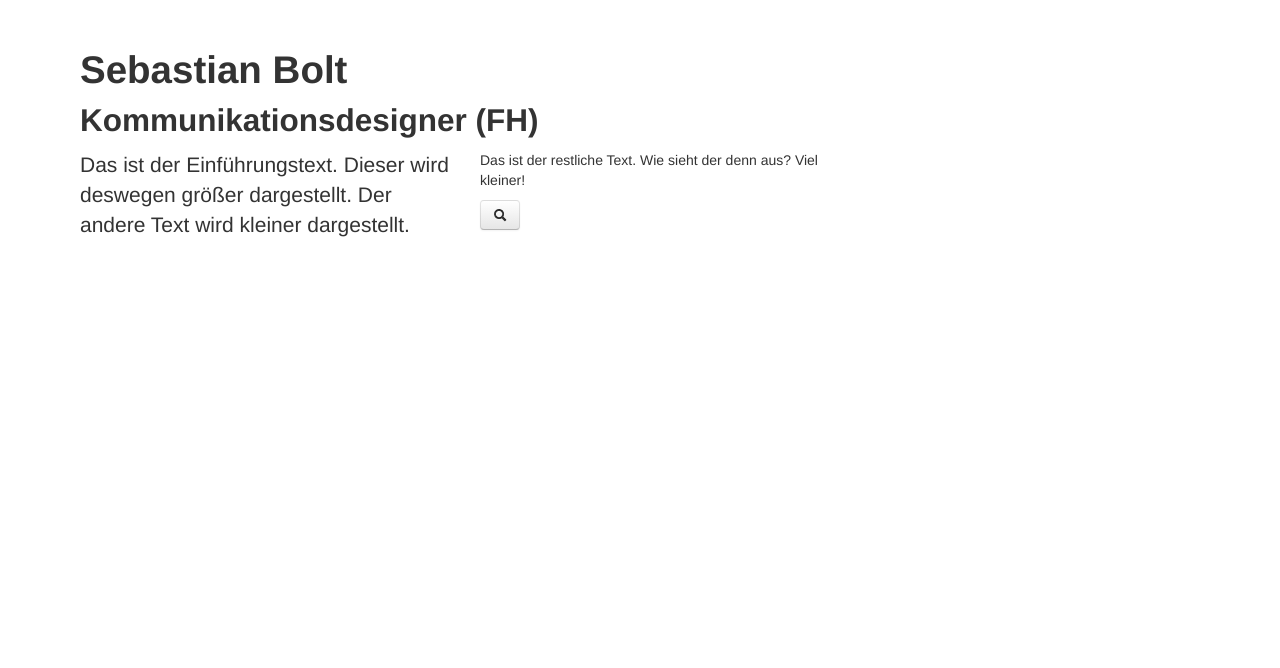
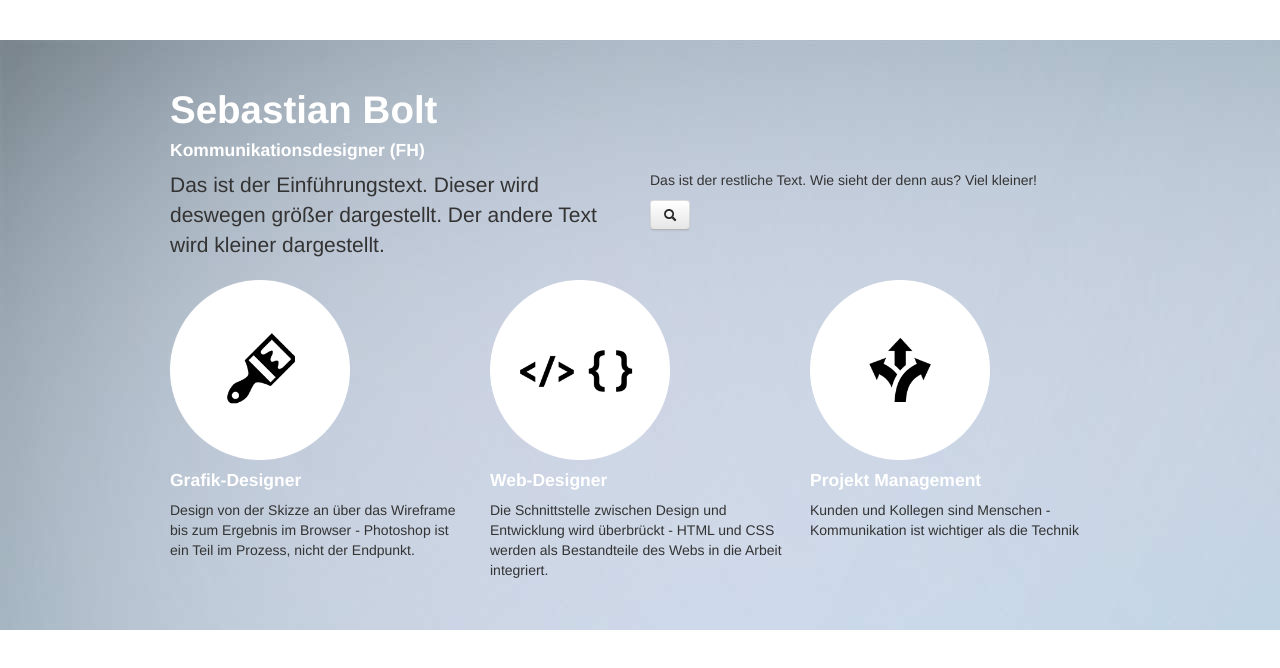
Before and after one commit to sebomoto/firsttestproj, a plain HTML site: page bootstrap/index.html in a window 1280 px wide. Drawn offline with nearby package versions, Linux system fonts and the light colour scheme.

Commit message:
background image, skills, styling

```diff
--- a/bootstrap/css/styles.css
+++ b/bootstrap/css/styles.css
@@ -1,3 +1,16 @@
 body {
 	margin-top: 40px;
+/* 	background-color: #cccccc; */
 }
+
+.main {
+	background-image: url(../img/background.jpg)
+}
+
+.container {
+	padding: 40px 0;
+}
+
+h1,h2,h3,h4 {
+	color: white;
+}
--- a/bootstrap/index.html
+++ b/bootstrap/index.html
@@ -8,21 +8,47 @@
 <link href="css/styles.css" rel="stylesheet" media="screen">
 </head>
 <body>
-<div class="row">
-	<div class="span10 offset1">
+
+<div class="main">
+<div class="container">
+<div class="row ">
+	<div class="span12 offset">
 		<h1>Sebastian Bolt</h1>
-		<h2>Kommunikationsdesigner (FH)</h2>
+		<h4>Kommunikationsdesigner (FH)</h4>
 
 		<div class="row">
-			<div class="span5"><p class="lead">Das ist der Einführungstext. Dieser wird deswegen größer dargestellt. Der andere Text wird kleiner dargestellt.</p></div>
-			<div class="span5">
+			<div class="span6"><p class="lead">Das ist der Einführungstext. Dieser wird deswegen größer dargestellt. Der andere Text wird kleiner dargestellt.</p></div>
+			<div class="span6">
 				<p>Das ist der restliche Text. Wie sieht der denn aus? Viel kleiner!</p>
 				<a class="btn" href="#">
 					<i class="icon-search"></i>
 				</a>
 			</div>
 		</div>
+		<div class="row">
+			<div class="span4">
+				<img alt="" src="img/circle_brush.png" width="180px">
+				<h4>Grafik-Designer</h4>
+				<p>Design von der Skizze an über das Wireframe bis zum Ergebnis im Browser - Photoshop ist ein Teil im Prozess, nicht der Endpunkt.</p>
+			</div>
 
+			<div class="span4">
+				<img alt="" src="img/circle_code_html_js.png" width="180px">
+				<h4>Web-Designer</h4>
+				<p>Die Schnittstelle zwischen Design und Entwicklung wird überbrückt - HTML und CSS werden als Bestandteile des Webs in die Arbeit integriert.
+</p>
+			</div>
+
+			<div class="span4">
+				<img alt="" src="img/circle_directions.png" width="180px">
+				<h4>Projekt Management</h4>
+				<p>Kunden und Kollegen sind Menschen - Kommunikation ist wichtiger als die Technik</p>
+			</div>
+
+		</div>
+
+</div>
+</div>
 </div>
 
 <script src="http://code.jquery.com/jquery.js"></script>
```
Also changed, not shown: bootstrap/img/background.jpg (added), bootstrap/img/circle_brush.png (added), bootstrap/img/circle_code_html_js.png (added), bootstrap/img/circle_directions.png (added), 1 other file.
